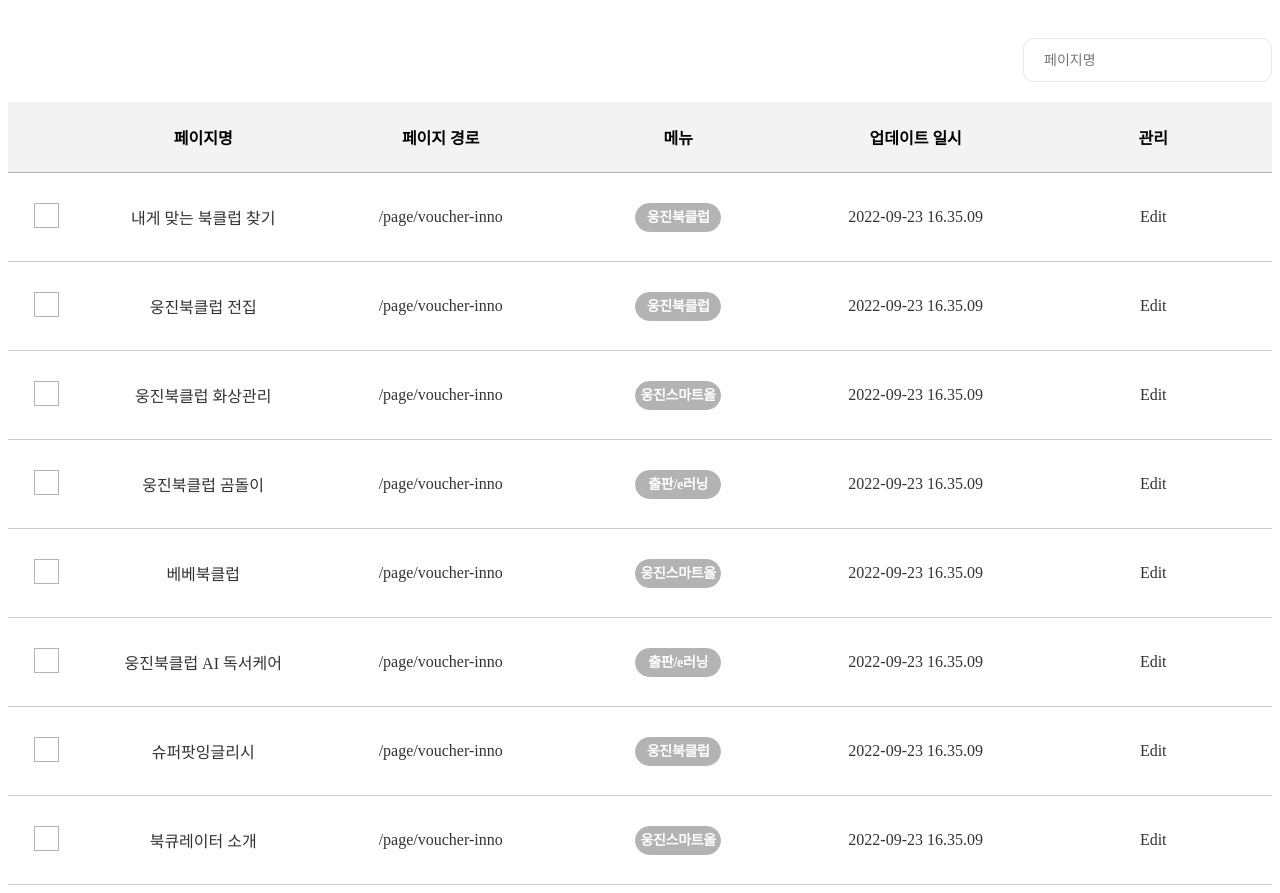
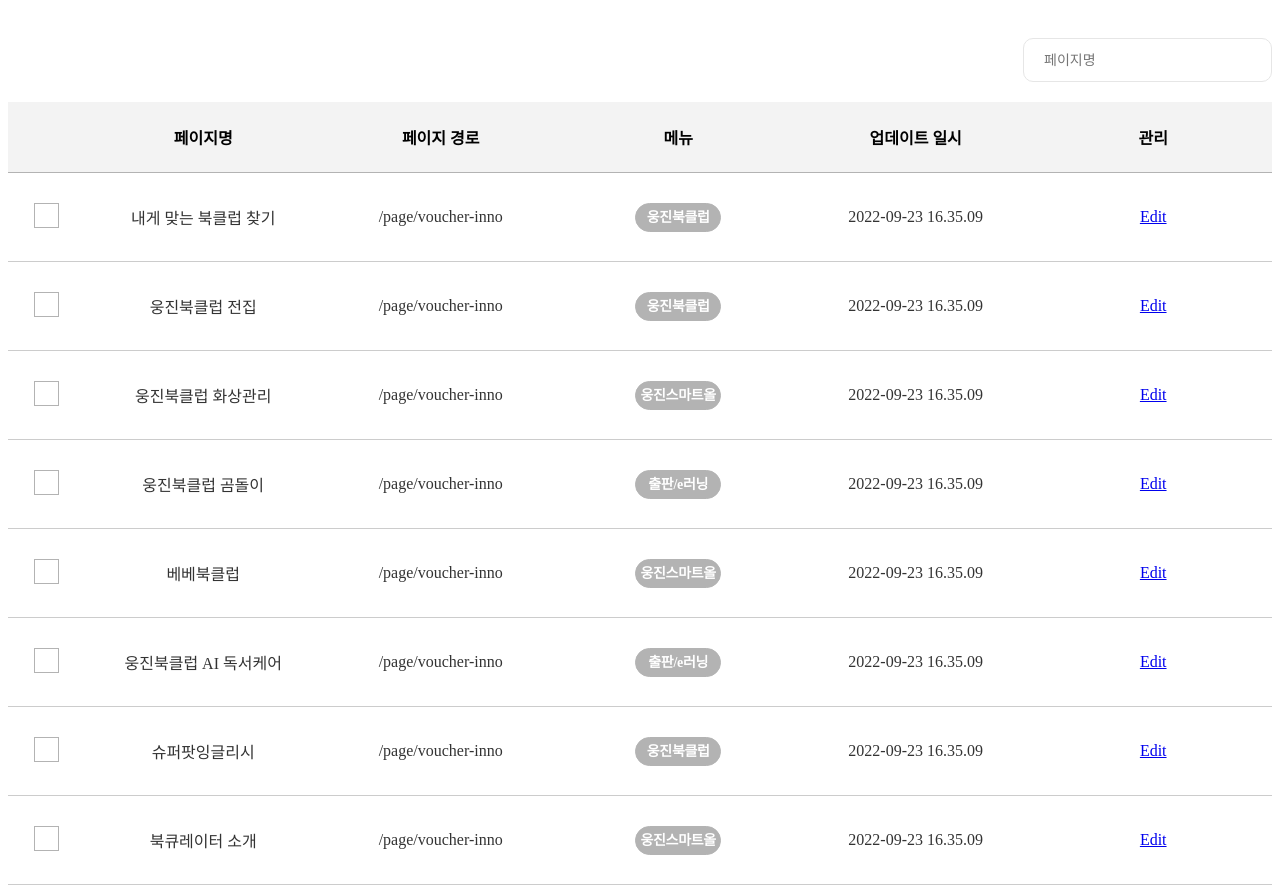
Before and after one commit to Udemy-1-3/ImageEditor, a Next.js app: page /TabRightContent in a window 1280 px wide. Built offline with nearby package versions, Linux system fonts and the light colour scheme.

Commit message:
fix: TabrightContent  수정

```diff
--- a/src/pages/TabRightContent.tsx
+++ b/src/pages/TabRightContent.tsx
@@ -1,7 +1,8 @@
-import React, { useState, useEffect } from 'react';
+import React, { useState } from 'react';
 import styled from 'styled-components';
 import CheckBox from '@/compoenets/CheckBox';
 import Chip from '@/compoenets/Chip';
+import Link from 'next/link';
 
 const TabRightContentContainer = styled.div`
 `;
@@ -123,7 +124,19 @@ const TabRightContent = () => {
                 </ChipContainer>
               </TableCell>
               <TableCell>{item.update}</TableCell>
-                            <TableCell>{item.manage}</TableCell>
+              <TableCell>
+                <Link href="/test">
+                  <a>Edit</a> {/* 'a' 태그를 사용하면 스타일링을 쉽게 적용할 수 있습니다. */}
+                </Link>
+              </TableCell>
+            </TableRow>
+          ))}
+        </tbody>
+        <tbody>
+          {filteredItems.map(item => (
+            <TableRow key={item.name}>
+              {/* 나머지 셀 */}
+
             </TableRow>
           ))}
         </tbody>
```
Lines whose indentation alone changed are shown as unchanged.
